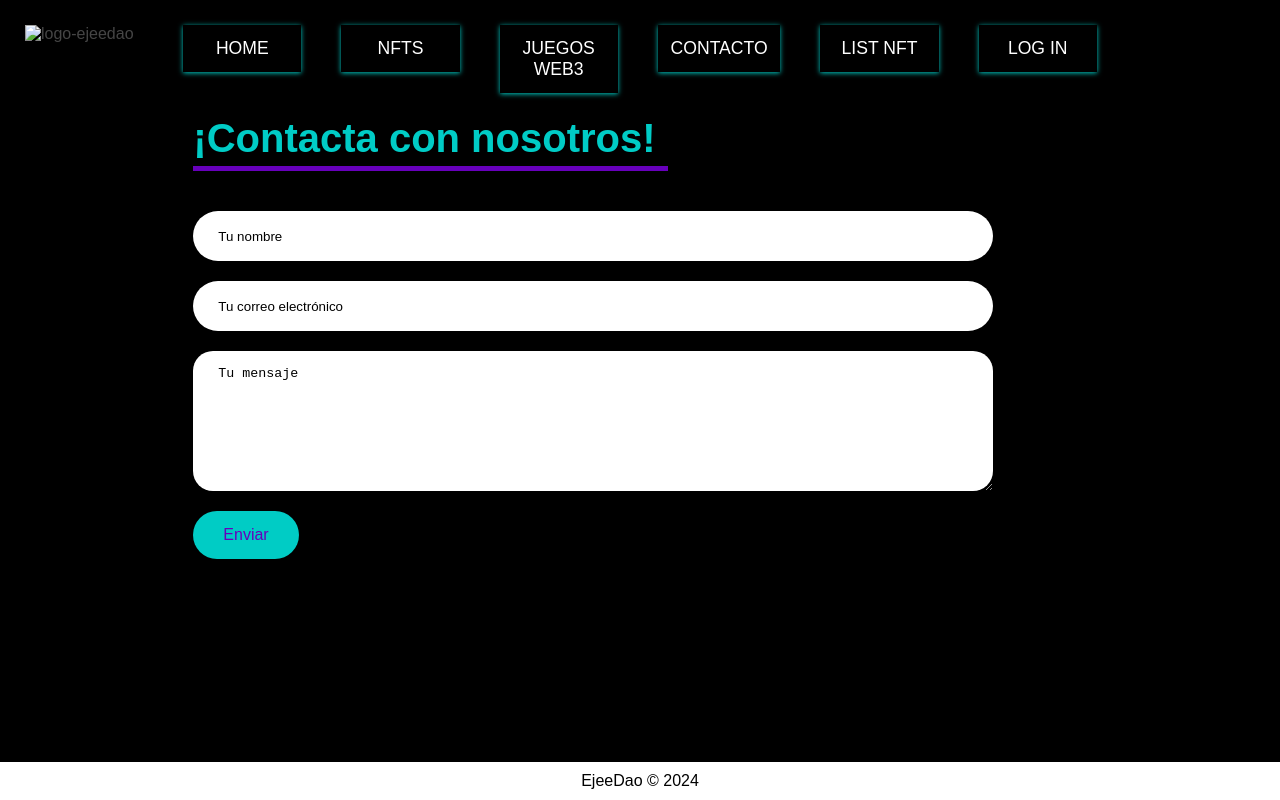
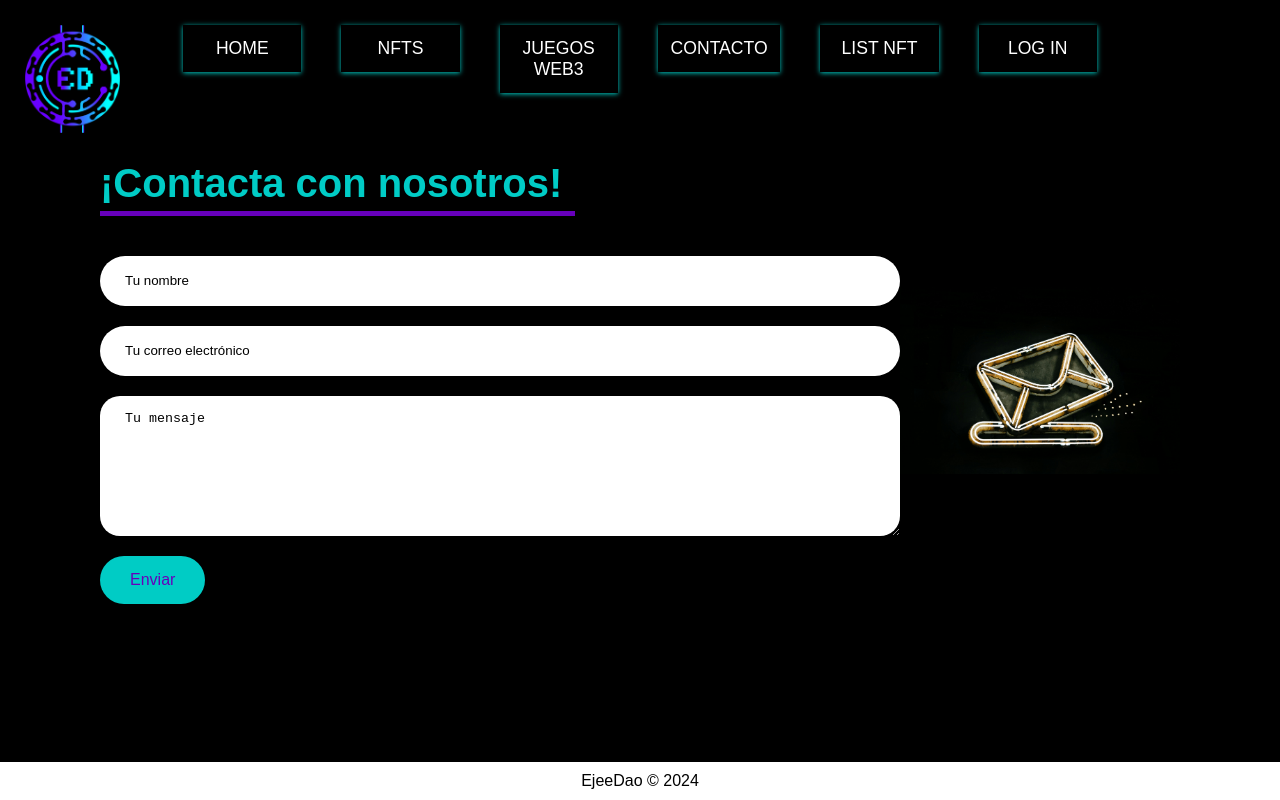
Before and after one commit to robmg9655/ejeedao, a plain HTML site: page contacto.html in a window 1280 px wide. Drawn offline with Linux system fonts and the light colour scheme.

Commit message:
Update contacto.html
fa

```diff
--- a/contacto.html
+++ b/contacto.html
@@ -19,7 +19,7 @@
         <ul>
           <li>
             <img
-              src="img/LOGOejeeDao.png"
+              src="LOGOejeeDao.png"
               alt="logo-ejeedao"
               class="logo-img"
             />
@@ -84,7 +84,7 @@
           <button type="enviar">Enviar</button>
         </form>
         <div class="contact-right">
-          <img src="/img/pexels-maksim-goncharenok-5605061.jpg" alt="" />
+          <img src="pexels-maksim-goncharenok-5605061.jpg" alt="" />
         </div>
       </div>
 
```
